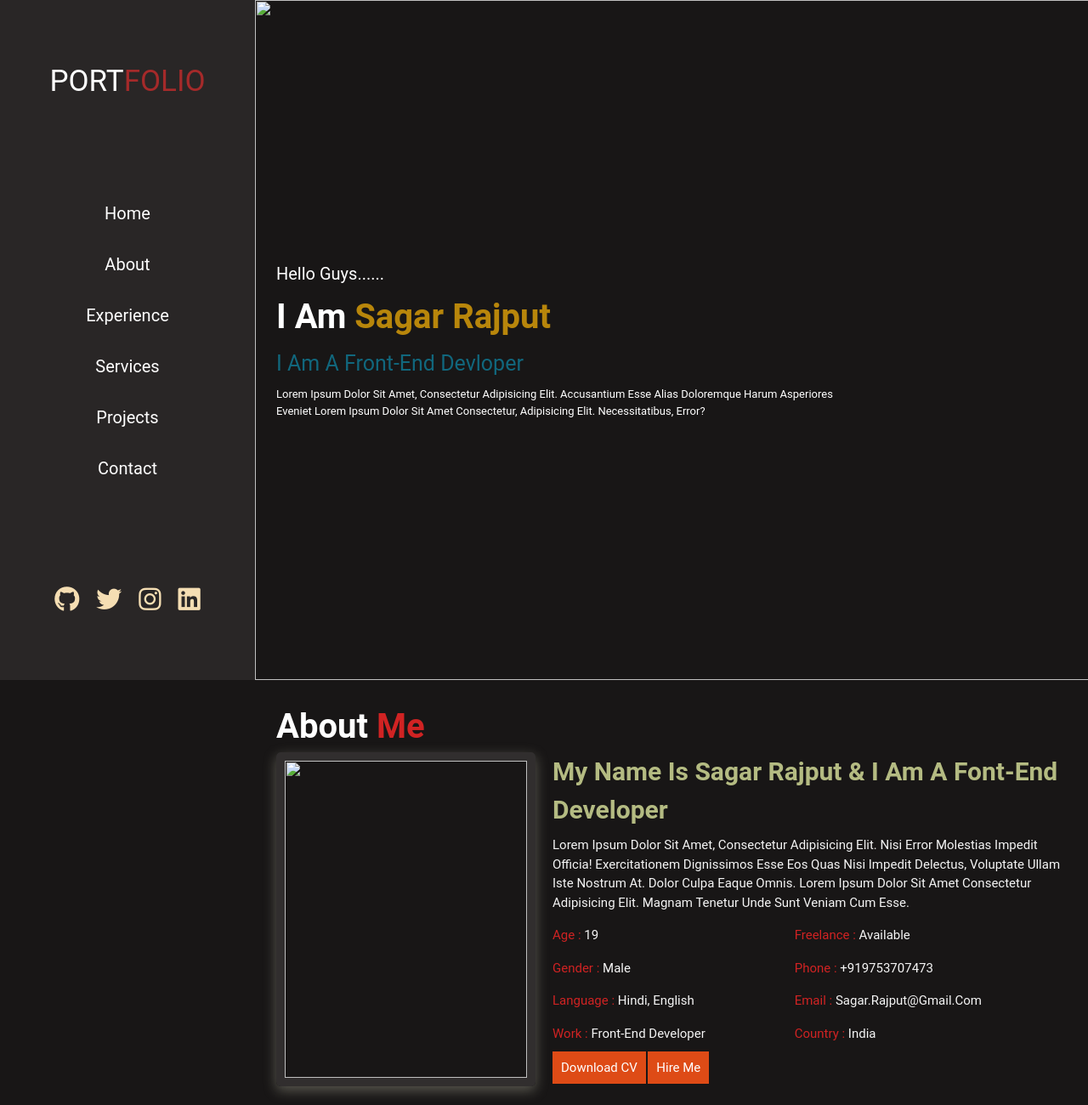
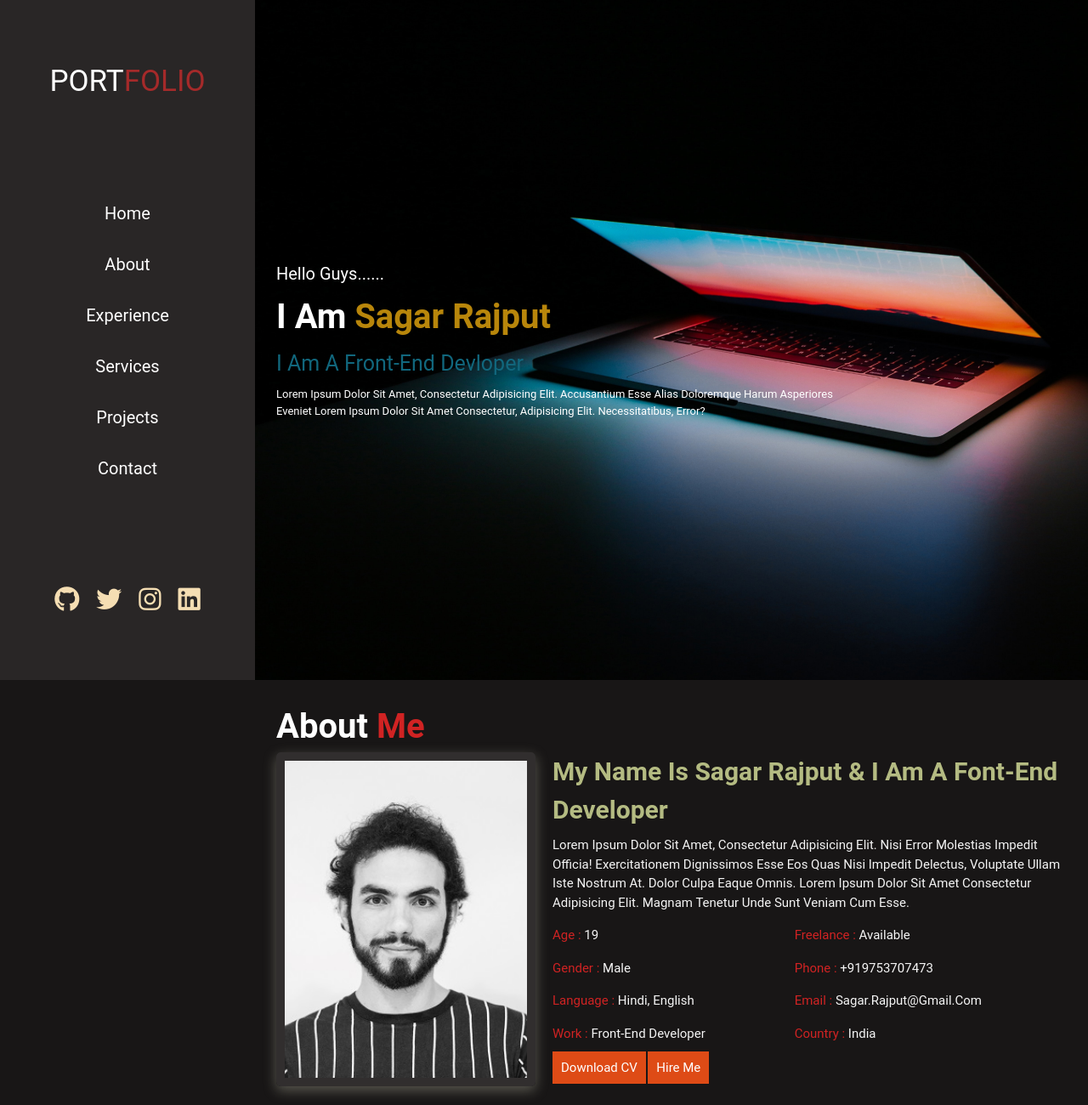
Before and after one commit to sr982729/portfolio, a plain HTML site: page index.html in a window 1280 px wide. Shown: the whole page at 85% size. Drawn offline with Linux system fonts and the light colour scheme.

Commit message:
Update index.html

```diff
--- a/index.html
+++ b/index.html
@@ -15,7 +15,7 @@
 
 <body>
     <div class="background">
-        <img src="img/banner.jpg" alt="">
+        <img src="banner.jpg" alt="">
     </div>
     <header id="hd">
         <div class="logo">PORT<span>FOLIO</span></div>
@@ -59,7 +59,7 @@
         <div class="row-1">
 
             <div class="image">
-                <img src="img/person.jpg" alt="">
+                <img src="person.jpg" alt="">
             </div>
 
             <div class="content">
```
